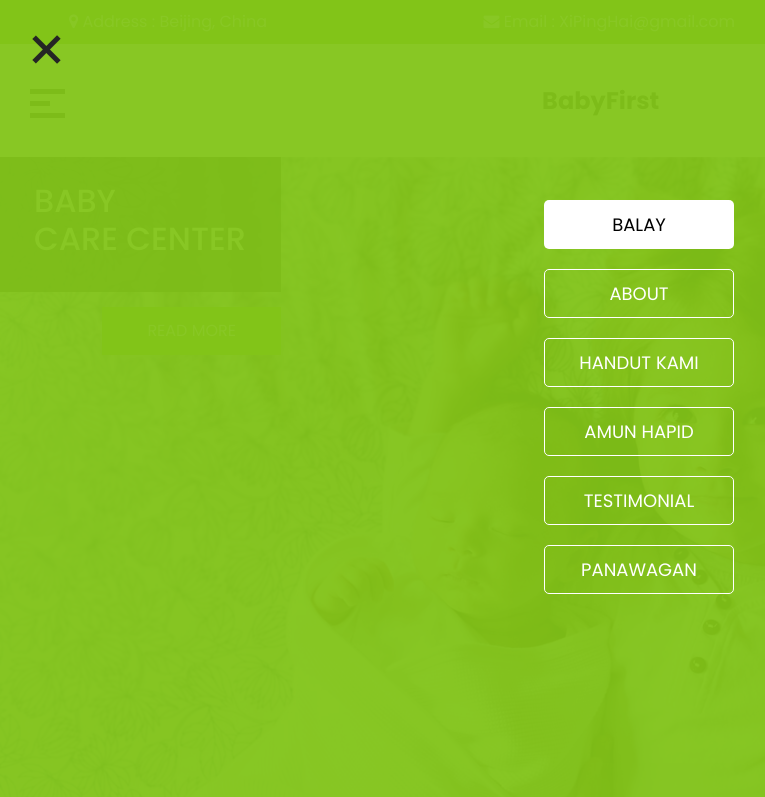
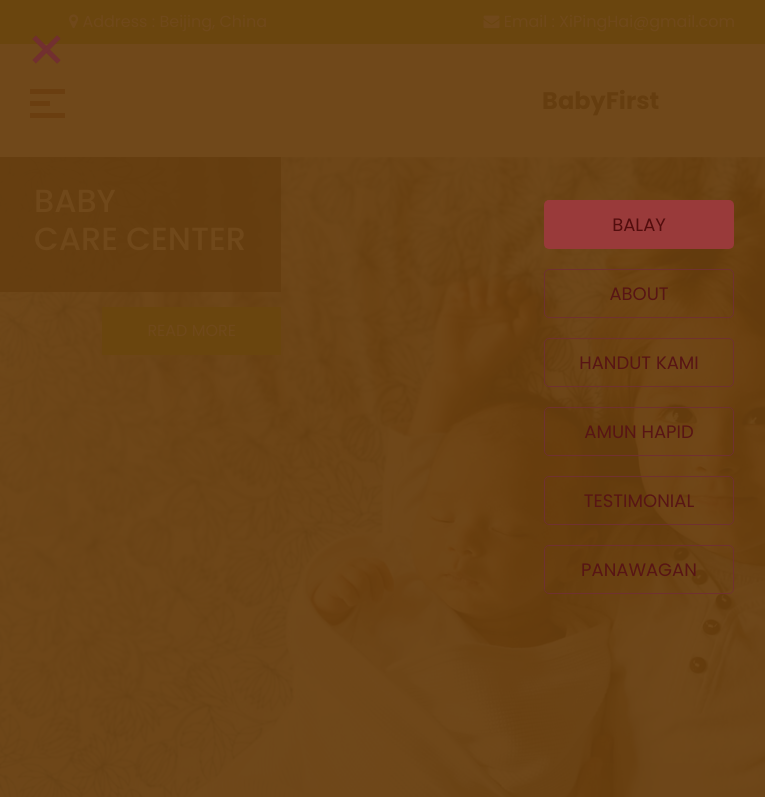
Before and after one commit to Amadheus/firstwebsite_Dalumpines, a plain HTML site: page index.html in a window 1280 px wide. Both pictures are taken after a click on the button 48 px from the left and 103 px from the top of the page. Shown: the top 797 px of the page, without its empty margins (1-766 px from the left). Drawn offline with nearby package versions, Linux system fonts and the light colour scheme.

Commit message:
Update style.css

```diff
--- a/css/style.css
+++ b/css/style.css
@@ -132,7 +132,7 @@ p {
   display: block;
   width: 35px;
   height: 5px;
-  background-color: #252525;
+  background-color: #863434;
   margin: 7px 0;
   -webkit-transition: all 0.3s;
   transition: all 0.3s;
@@ -161,7 +161,7 @@ p {
   display: block;
   width: 35px;
   height: 5px;
-  background-color: #252525;
+  background-color: #723030;
   margin: 7px 0;
   -webkit-transition: all 0.3s;
   transition: all 0.3s;
@@ -206,7 +206,7 @@ p {
   z-index: 1;
   top: 0;
   left: 0;
-  background-color: rgba(130, 196, 25, 0.95);
+  background-color: rgba(105, 63, 14, 0.95);
   overflow-x: hidden;
   -webkit-transition: 0.5s;
   transition: 0.5s;
@@ -224,20 +224,20 @@ p {
   text-decoration: none;
   font-size: 18px;
   text-transform: uppercase;
-  color: #ffffff;
+  color: #581515;
   margin: 10px 0;
   display: block;
   -webkit-transition: 0.3s;
   transition: 0.3s;
-  border: 1.5px solid #ffffff;
+  border: 1.5px solid #703131;
   border-radius: 5px;
   width: 190px;
 }
 
 .overlay a:hover, .overlay a.active {
   border-color: transparent;
-  background-color: #ffffff;
-  color: #000000;
+  background-color: #993a3a;
+  color: #530d0d;
 }
 
 .menu_btn-style {
```
